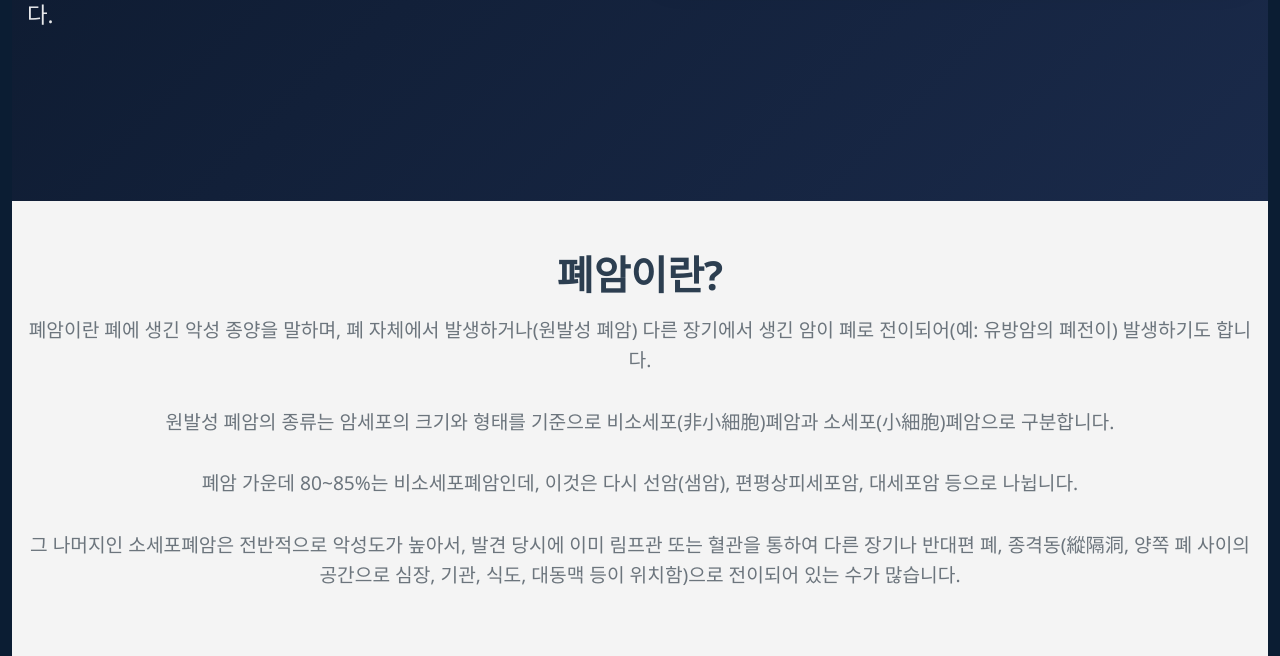
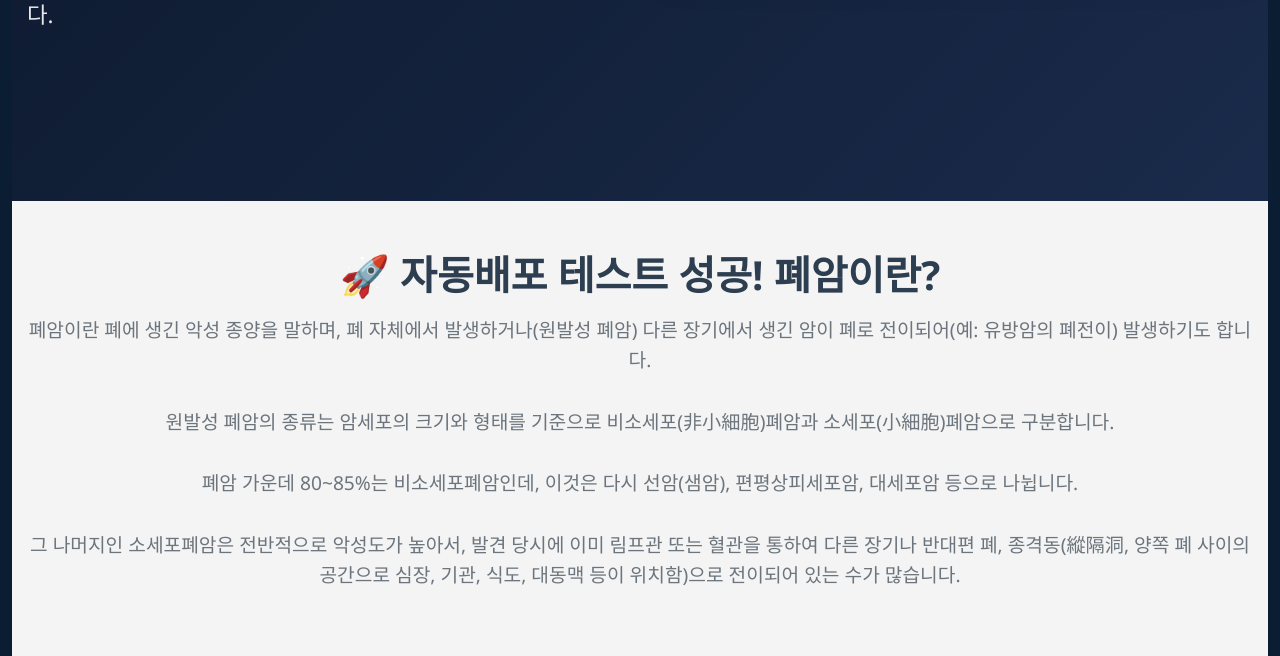
Before and after one commit to nogeonu/lung-cancer-prediction-system, a Django app: page / in a window 1280 px wide. Shown: the part 724-1380 px from the top of the page. Run offline with Django 4.2, Linux system fonts and the light colour scheme; data that the repository does not hold is empty; parts of the project's set-up code (start-up, migrations or seed data) failed here and were passed over.

Commit message:
🧪 자동배포 테스트 - GitHub Actions 워크플로우 검증

```diff
--- a/lungcancer/templates/lungcancer/home.html
+++ b/lungcancer/templates/lungcancer/home.html
@@ -405,7 +405,7 @@
 <!-- Bottom Section -->
 <section class="bottom-section">
     <div class="container">
-        <h2 class="bottom-title">폐암이란?</h2>
+        <h2 class="bottom-title">🚀 자동배포 테스트 성공! 폐암이란?</h2>
         <p class="bottom-description">
             폐암이란 폐에 생긴 악성 종양을 말하며, 폐 자체에서 발생하거나(원발성 폐암) 다른 장기에서 생긴 암이 폐로 전이되어(예: 유방암의 폐전이) 발생하기도 합니다.<br><br>
             원발성 폐암의 종류는 암세포의 크기와 형태를 기준으로 비소세포(非小細胞)폐암과 소세포(小細胞)폐암으로 구분합니다.<br><br>
```
